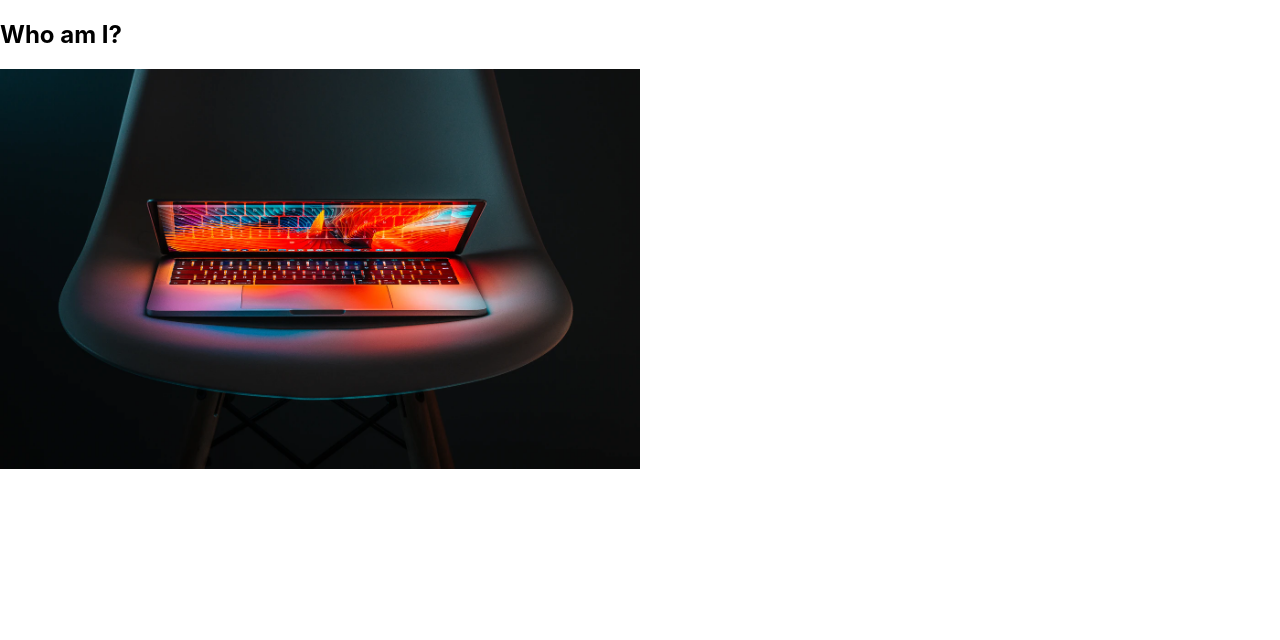
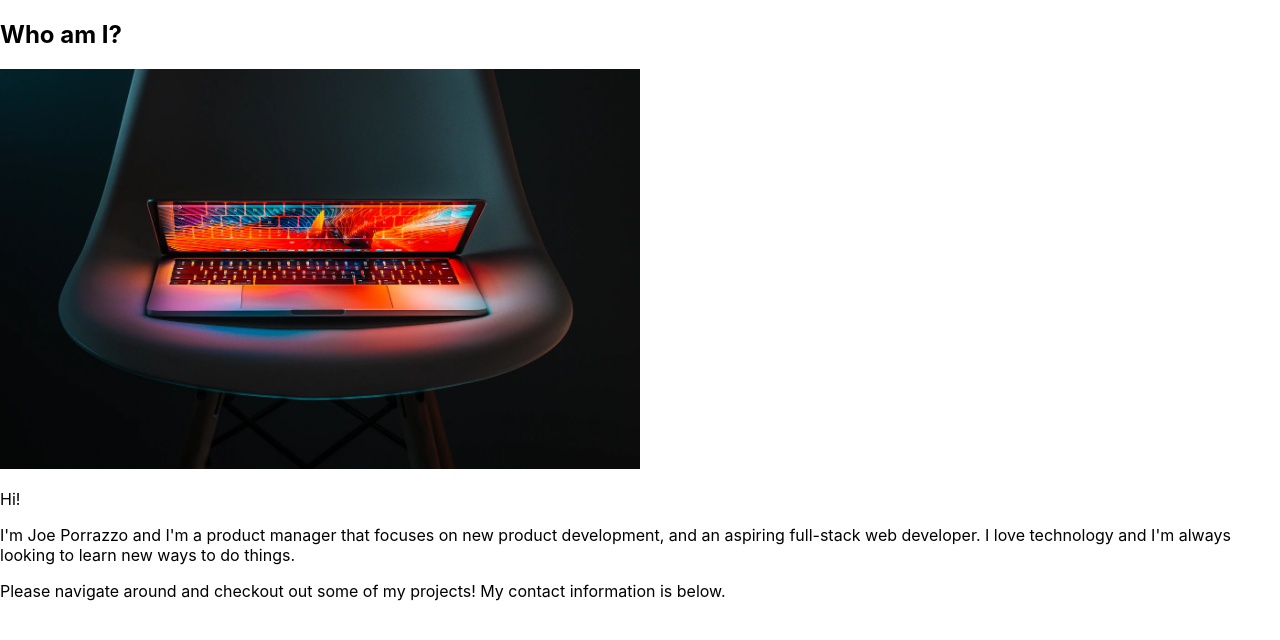
Before and after one commit to noreaster24/jp-react-portfolio, a React (Create React App) app: page / in a window 1280 px wide. Shown: the top 640 px of the page. Built offline with nearby package versions, Linux system fonts and the light colour scheme.

Commit message:
about me

```diff
--- a/src/components/About/index.js
+++ b/src/components/About/index.js
@@ -6,6 +6,15 @@ function About() {
         <section className="my-5">
             <h1 id="about">Who am I?</h1>
             <img src={coverImage} className="my-2" style={{ width: "50%" }} alt="cover" />
+            <p id="salutation">
+                Hi!
+            </p>
+            <p id="about-me">
+                I'm Joe Porrazzo and I'm a product manager that focuses on new product development, and an aspiring full-stack web developer. I love technology and I'm always looking to learn new ways to do things.
+            </p>
+            <p id="contact-me">
+                Please navigate around and checkout out some of my projects!  My contact information is below.
+            </p>
         </section>
     );
 }
```
